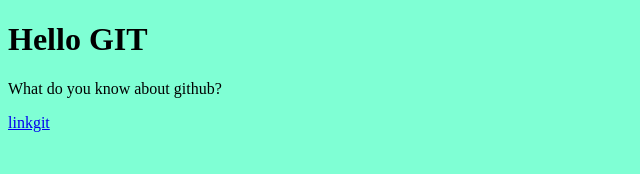
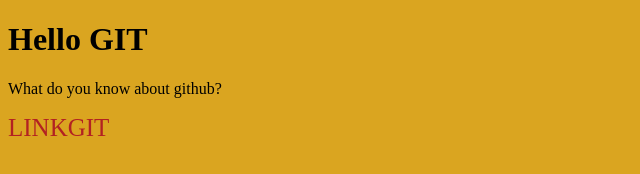
Before and after one commit to YuliiaBakun/gitTest, a plain HTML site: page index.html in a window 1280 px wide. Shown: the whole page, without its empty margins (0-640 px from the left). Drawn offline with Linux system fonts and the light colour scheme.

Commit message:
some changes

```diff
--- a/style.css
+++ b/style.css
@@ -1,4 +1,11 @@
 body {
-    background-color: aquamarine;
+    background-color: goldenrod;
     height: 100vh;
 }
+
+ a {
+     color: firebrick;
+     text-decoration: none;
+     font-size: 25px;
+     text-transform: uppercase;
+ }
```
Also changed, not shown: list.txt.
